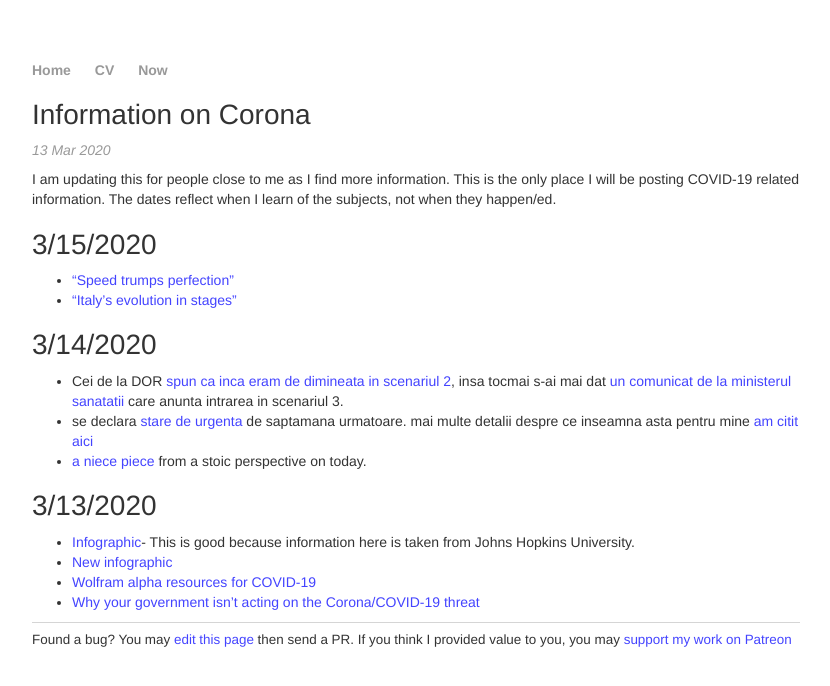
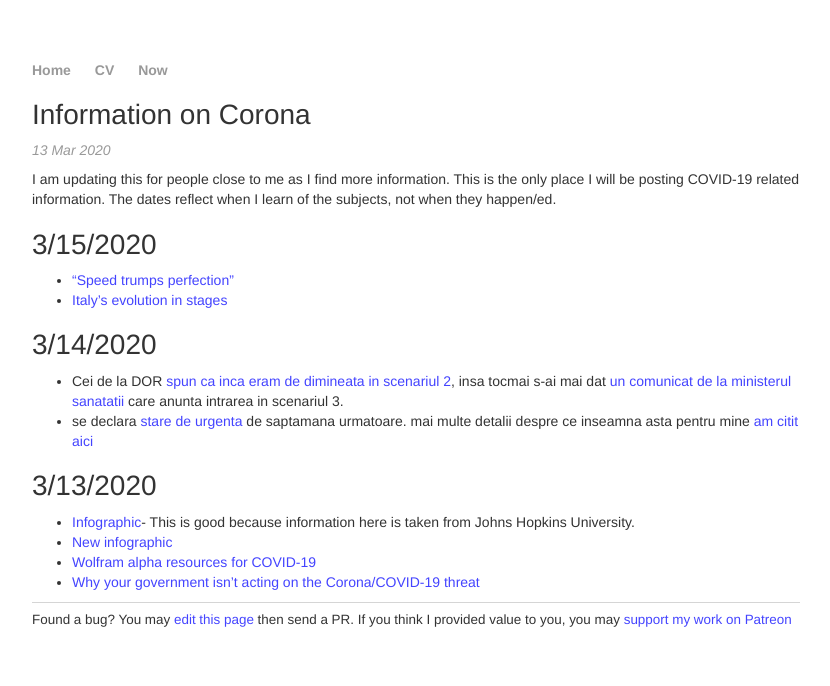
Before and after one commit to anrei0000/anrei0000.github.io, a Jekyll site: the page built from _posts/2020-03-12-on-corona.md, in a window 1280 px wide. Shown: the top 686 px of the page, without its empty margins (224-1054 px from the left). Built offline with Jekyll 4.4.1, drawn with Linux system fonts in a browser that asks for light colours; nearby versions of some CDN libraries; a style sheet for code colours, icons or effects is not loaded.

Commit message:
- update

```diff
--- a/_posts/2020-03-12-on-corona.md
+++ b/_posts/2020-03-12-on-corona.md
@@ -8,12 +8,11 @@ I am updating this for people close to me as I find more information. This is th
 
 # 3/15/2020
 * ["Speed trumps perfection"](https://twitter.com/i/status/1238865202868883461)
-* ["Italy's evolution in stages"](https://twitter.com/JasonYanowitz/status/1238977743653687296)
+* [Italy's evolution in stages](https://twitter.com/JasonYanowitz/status/1238977743653687296)
 
 # 3/14/2020
 * Cei de la DOR [spun ca inca eram de dimineata in scenariul 2](https://www.dor.ro/coronavirus-cele-patru-scenarii-in-romania/), insa tocmai s-ai mai dat [un comunicat de la ministerul sanatatii](http://www.ms.ro/2020/03/14/buletin-informativ-14-03-2020-ora-1600/) care anunta intrarea in scenariul 3.
 * se declara [stare de urgenta](http://m.ziare.com/klaus-johannis/live-iohannis-iese-la-declaratii-dupa-ce-a-scos-guvernul-din-izolare-sa-depuna-juramantul-1601650) de saptamana urmatoare. mai multe detalii despre ce inseamna asta pentru mine [am citit aici](https://www.mediafax.ro/coronavirus/ce-inseamna-starea-de-urgenta-in-ce-fel-te-poate-afecta-18986338)
-* [a niece piece](https://dailystoic.com/remember-you-dont-control-what-happens-you-control-how-you-respond/) from a stoic perspective on today.
 
 
 # 3/13/2020
```
